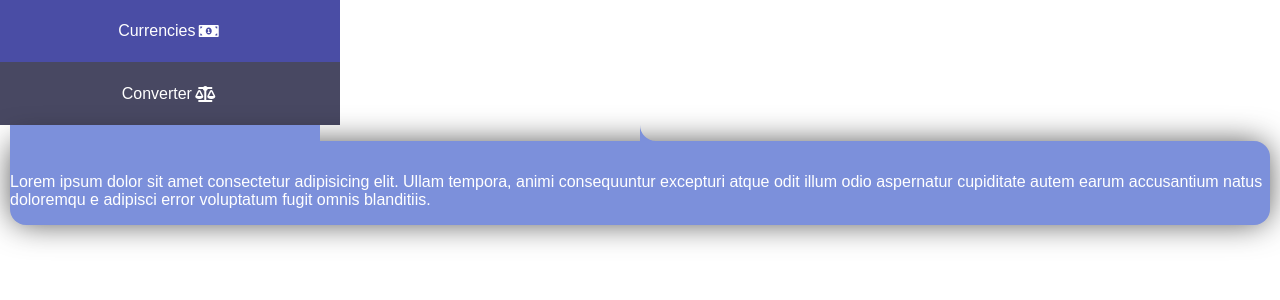
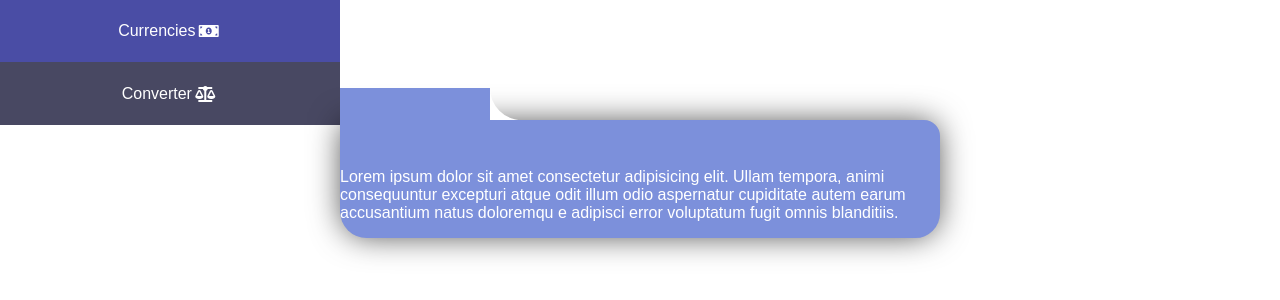
Before and after one commit to belousnikita/currencies, a React (Create React App) app: page / in a window 1280 px wide. Shown: the top 300 px of the page. Built offline with nearby package versions, Linux system fonts and the light colour scheme; the HTML template or start-up script is replaced by a standard one.

Commit message:
Block tree css created

```diff
--- a/src/block.scss
+++ b/src/block.scss
@@ -1,9 +1,10 @@
 @import 'colors.scss';
+@import 'width.scss';
 
 $mobileWidth: 50%;
 $desktopWidth: 25%;
-$round-radius: 1em;
-$tablet: 768px;
+$round-radius: 2em;
+$third: $full / 3;
 
 %inner-round-corner {
     position: relative;
@@ -20,15 +21,15 @@ $tablet: 768px;
 
   @mixin inner-round-corner(
   $size: 20px,
-  $direction: 'top-left',
-  $color: skyblue
+  $direction: 'top-left'
 ) {
   @extend %inner-round-corner;
   width: $size;
   height: $size;
 
   &::after {
-    border: $size/2 solid $color;
+    border: $size/2 solid;
+    border-color: inherit;
 
     @if $direction == 'top-left' {
       top: -50%;
@@ -47,50 +48,107 @@ $tablet: 768px;
 }
 
 .block {
-
-    grid-area: Block;
+    -webkit-transition: background-color 0.5s ease-in-out;
+    -o-transition: background-color 0.5s ease-in-out;
+    transition: background-color 0.5s ease-in-out;
+    -webkit-transition: margin 0.2s ease-in-out;
+    -o-transition: margin 0.2s ease-in-out;
+    transition: margin 0.2s ease-in-out;
+    transition-delay: 0.1s;
+    width: $full;
+    -ms-flex-item-align: center;
+        -ms-grid-row-align: center;
+        align-self: center;
     margin-left: 10px;
     margin-right: 10px;
-    border-bottom-left-radius: $round-radius;
-    border-bottom-right-radius: $round-radius;
-    margin-top: $round-radius;
+    border-bottom-left-radius: $round-radius / 1.2;
+    border-bottom-right-radius: $round-radius / 1.3 ;
+
     background-color: $vista-blue;
-
+    margin-top: -5px;
     @include shadow();
+    &.first {
+      margin-top: $round-radius;
+      z-index: 2;
+    }
+    &:not(.first):hover{
+      margin-top: 10px;
+    }
+    &.first::before {
+        content: "";
+        width: $full / 2;
+        @media only screen and (min-width: $tablet) {
+          width: 300px;
+      }
+    }
     &::before {
-        content: "";
-        width: calc(50% - 10px);
-        @media only screen and (min-width: $tablet) {
-            width: calc(25% - 10px);
-        }
-	    height: $round-radius;
-	    display: block;
-	    position: absolute;
-        margin-top: -$round-radius;
-        background-color: $vista-blue;
+      content: "";
+      width: $full / 3;
+      height: $round-radius;
+      display: block;
+      position: absolute;
+      margin-top: -$round-radius;
+      background-color: inherit;
+      @media only screen and (min-width: $tablet) {
+        width: 150px;
     }
+  }
 
     &.left {
-    border-top-right-radius: $round-radius;
+    border-top-right-radius: $round-radius / 2;
 
     }
     &.right {
-        border-top-left-radius: $round-radius;
+        border-top-left-radius: $round-radius / 2;
+        &:not(.first) {
+          @media only screen and (max-width: $tablet) {
+            border-top-right-radius: $round-radius / 2;
+            &:hover{
+              margin-top: -2px;
+            }
+        }
+        }
         &::before {
-            left: $mobileWidth;
+            left: 50%;
+
+        }
+        &:not(.first)::before {
+          left: calc(50% + 150px);
+          border-top-right-radius: $round-radius / 2;
+          @media only screen and (max-width: $tablet) {
+            display: none;
+        }
         }
     }
-
+    @media only screen and (min-width: $tablet) {
+      width: 600px;
+  }
 }
 .corner {
+  -webkit-transition: all 0.5s ease-in-out;
+  -o-transition: all 0.5s ease-in-out;
+  transition: all 0.5s ease-in-out;
+  &.left.first {
+    left: 50%;
+
+  }
   &.left {
-    left: 50%;
-    @include inner-round-corner($round-radius, "bottom-left", $vista-blue);
+    left: 150px;
+    @media only screen and (max-width: $tablet) {
+      left: $full / 3;
+  }
+    @include inner-round-corner($round-radius, "bottom-left");
   }
   &.right {
     left: 50%;
     margin-left: -$round-radius;
-    @include inner-round-corner($round-radius, "bottom-right", $vista-blue);
+    @include inner-round-corner($round-radius, "bottom-right");
+    &:not(.first) {
+      left: calc(50% + 150px);
+      @media only screen and (max-width: $tablet) {
+        width: 0;
+    }
+    }
   }
   bottom: $round-radius;
 
--- a/src/currency.scss
+++ b/src/currency.scss
@@ -1,21 +1,39 @@
 .currency {
-    margin: 20px;
+    margin-top: 5px;
+    margin-bottom: 25px;
     margin-left: 30px;
+    margin-right: 25px;
+    display: -webkit-box;
+    display: -ms-flexbox;
     display: flex;
-    justify-content: space-between;
+    -ms-flex-pack: distribute;
+        justify-content: space-around;
+    -webkit-user-select: none;
+       -moz-user-select: none;
+        -ms-user-select: none;
+            user-select: none;
+    @media only screen and (max-width: $tablet) {
+        -webkit-box-pack: justify;
+            -ms-flex-pack: justify;
+                justify-content: space-between;
+    }
+    -webkit-box-align: center;
+        -ms-flex-align: center;
+            align-items: center;
+}
+.currency_name {
+    font-size: x-large;
+    @media only screen and (max-width: $tablet) {
+        font-size: large;
+    }
 }
 .currency_value {
     margin-left: 30px;
+    display: -webkit-box;
+    display: -ms-flexbox;
     display: flex;
-    // &::before {
-    //     display: block;
-	//     position: absolute;
-    //     margin-top: -$round-radius;
-    //     background-color: $vista-blue;
-    // }
 }
 .currency_value_buy {
-    // padding-left: 10px;
         padding-right: 10px;
         &::before {
         content: "BUY";
@@ -24,12 +42,11 @@
 
         display: block;
 	    position: absolute;
-        margin-top: -$round-radius * 1.5;
+        margin-top: -$round-radius;
     }
 }
 .currency_value_sell{
     padding-left: 10px;
-    // padding-right: 10px;
     &::before {
         content: "SELL";
         font-size: 10px;
@@ -37,6 +54,6 @@
 
         display: block;
 	    position: absolute;
-        margin-top: -$round-radius * 1.5;
+        margin-top: -$round-radius;
     }
 }
```
